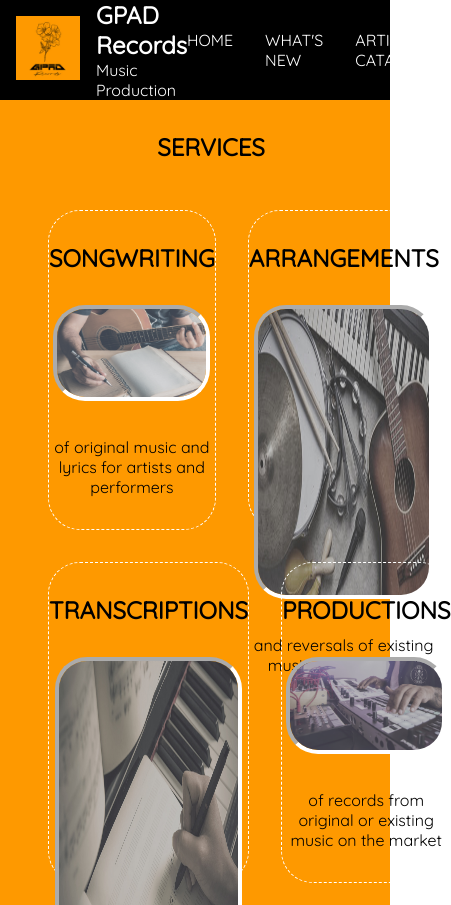
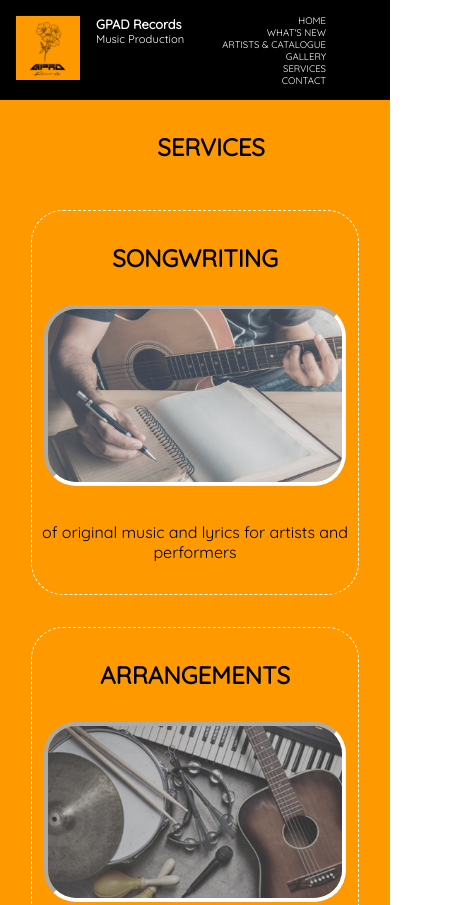
Before and after one commit to guillermoaguzzi/GPADRecords, a plain HTML site: page pages/3_services.html in a window 390 px wide. Shown: the top 905 px of the page, 451 px wide, since content can reach past the window. Drawn offline with Linux system fonts and the light colour scheme.

Commit message:
responsive mobile for 3_gallery & 3_services

```diff
--- a/css/styles.css
+++ b/css/styles.css
@@ -225,19 +225,6 @@ h2 {
 
 .galleryGrid {
     display: grid;
-    grid-template-columns: repeat(5,20%) ;
-    grid-template-rows: 10rem 10rem 10rem 10rem 10rem 10rem 10rem;
-    grid-template-areas:
-    "SetUp SetUp SetUp electricGuitar electricGuitar"
-    "SetUp SetUp SetUp electricGuitar electricGuitar"
-    "SetUp SetUp SetUp panels panels"
-    "mic pedals door panels panels"
-    "strings drums drums panels panels"
-    "acoustic drums drums panels panels"
-    "acoustic keyboards toms panels panels";
-    grid-row-gap: 0.2rem;
-    grid-column-gap: 0.2rem;
-    margin-top: 6.25rem;
 }
 
 .galleryImg1 {
@@ -542,3 +529,99 @@ a {
 .copyright {
     padding: 0rem 1rem 1rem 1rem;
 }
+
+/* MEDIA QUERIES - Mobile First */
+
+/* Mobile */
+
+@media screen and (max-width: 576px) {
+    /* Gallery */
+
+    .logoAndSloganFlex{
+        justify-content: flex-start;
+        align-items: flex-start;
+    }
+    .nameAndSloganFlex {
+        display: flex;
+        flex-direction: column;
+        justify-content: flex-start;
+        align-items: flex-start;
+    }
+    .name {
+        font-size: 80%;
+        padding-top: 1rem;
+    }
+    .slogan {
+        font-size: 70%;
+    }
+    .list {
+        display: flex;
+        flex-direction: column;
+        align-items: flex-end;
+        font-size: 60%;
+    }
+    .pages {
+        color: white;
+        text-decoration: none;
+        padding-right: none;
+    }
+    .galleryGrid {
+        display: block;
+        margin-top: 6.45rem;
+    }
+
+    /* Services */
+
+    .services {
+        padding-left: none;
+    }
+
+    .servicesTitle {
+        padding: none;
+    }
+
+    .servicesFlex {
+        display: flex;
+        flex-direction: column;
+        justify-content: center;
+        align-items: center;
+        padding-right: 2rem;
+    }
+
+    .servicesBoxes {
+        width: 100%;
+    }
+
+}
+
+/* Tablet */
+
+@media screen and (min-width: 577px) and (max-width: 768px;){
+
+    /*Home */
+    {
+
+}
+}
+
+/* Desktop */
+
+@media screen and (min-width: 769px) {
+    /* Gallery */
+    .galleryGrid {
+        display: grid;
+        grid-template-columns: repeat(5,20%) ;
+        grid-template-rows: 10rem 10rem 10rem 10rem 10rem 10rem 10rem;
+        grid-template-areas:
+            "SetUp SetUp SetUp electricGuitar electricGuitar"
+            "SetUp SetUp SetUp electricGuitar electricGuitar"
+            "SetUp SetUp SetUp panels panels"
+            "mic pedals door panels panels"
+            "strings drums drums panels panels"
+            "acoustic drums drums panels panels"
+            "acoustic keyboards toms panels panels";
+        grid-row-gap: 0.2rem;
+        grid-column-gap: 0.2rem;
+        margin-top: 6.25rem;
+    }
+}
--- a/pages/3_services.html
+++ b/pages/3_services.html
@@ -11,16 +11,16 @@
     <title>GPAD Records</title>
     <title>GPAD Records</title>
 </head>
-<body>
-    <header>
+<body class="containerGrid">
+    <header class="headerGrid">
         <nav class="navFlex">
             <div class="logoAndSloganFlex">
                 <a href="../index.html">
                     <img src="../assets/img/logo/full_logo.jpg" alt=" GPAD Records Logo" class="logo">
                 </a>
                 <div class="nameAndSlogan">
-                    <h1>GPAD Records</h1>
-                    <p>Music Production</p>
+                    <h1 class="name">GPAD Records</h1>
+                    <p class="slogan">Music Production</p>
                 </div>
             </div>
             <ul class="list">
```
Also changed, not shown: index.html (+3 -3 lines), pages/1_whats_new.html (+2 -2 lines), pages/2_artists_and_catalogue.html (+2 -2 lines), pages/3_gallery.html (+2 -2 lines), pages/4_contact.html (+2 -2 lines).
